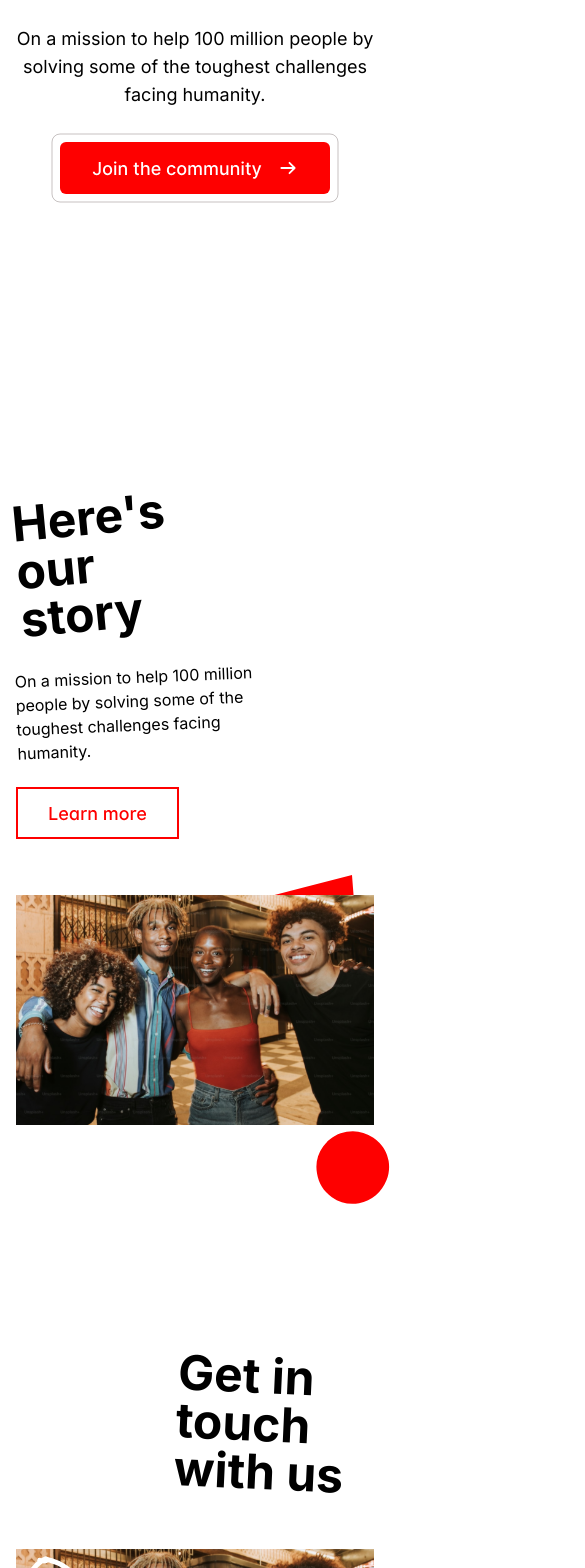
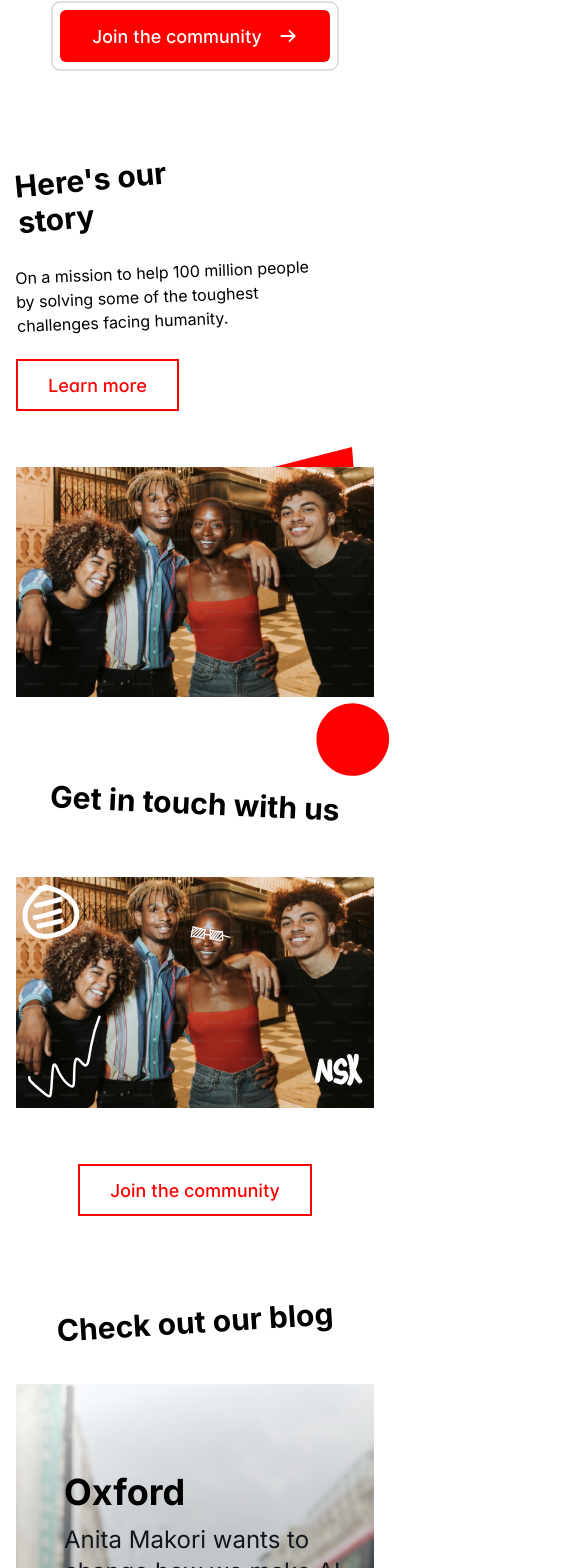
Before and after one commit to nskai-org/website-nsk-ai, a React (Vite) app: page / in a window 390 px wide. Shown: the part 393-1961 px from the top of the page, 585 px wide, since content can reach past the window. Built offline with nearby package versions, Linux system fonts and the light colour scheme.

Commit message:
update:blog

```diff
--- a/src/assets/svg/index.tsx
+++ b/src/assets/svg/index.tsx
@@ -5,9 +5,11 @@
 import ArrowDown from './arrow-down.svg'
 import Exclamation from './exclamation.svg'
 import Rectangle from './rectangle.svg'
+import VerticalLine from './vertical-line.svg'
+import HorizontalLine from './horizontal-line.svg'
 // import
 
-export {JoinCommunity,LearnMore,GetInTouch,ArrowDown,Exclamation,Rectangle}
+export {JoinCommunity,LearnMore,GetInTouch,ArrowDown,Exclamation,Rectangle, VerticalLine,HorizontalLine}
 
 export function Hamburger(props: SVGProps<SVGSVGElement>){
     return <svg xmlns="http://www.w3.org/2000/svg" width="1em" height="1em" viewBox="0 0 14 14" {...props}><path fill="none" stroke="currentColor" stroke-linecap="round" stroke-linejoin="round" d="M13.5 2H6m5 5H3.5m5 5h-8"/></svg>
--- a/src/components/landing-page/blog/Blog.tsx
+++ b/src/components/landing-page/blog/Blog.tsx
@@ -1,20 +1,24 @@
 import { BlogItems } from "./BlogItems";
+import { HorizontalLine,VerticalLine } from "../../../assets/svg";
 
 const Blog = () => {
   return (
-    <div>
-      <h1 className="text-5xl font-bold rotate-[-3.57deg] text-center mb-11">
+    <div className="py-11 sm:py-28">
+      <h1 className="text-3xl sm:text-5xl font-bold rotate-[-3.57deg] text-center mb-11">
         Check out our blog
       </h1>
-      <div className="grid grid-rows-2 grid-cols-2">
+      <div className="grid md:grid-rows-2 md:grid-cols-2 grid-rows-3 md:gap-6 gap-y-6 relative">
+        <img className="absolute left-[49.5%] hidden md:block" src={VerticalLine} alt="" />
+        <img className="absolute top-[50%] right-[-35px] hidden md:block" src={HorizontalLine} alt="" />
         {BlogItems.map((item, idx) => (
           <div
             key={idx}
-            className={`bg-[url(${
+            className={`bg[url(${
               item.img
-            })] h-166 w-124 w-128 bg-no-repeat relative ${
-              idx == 0 ? "row-span-3" : "h-full w-128"
+            })] bg-no-repeat bg-cover relative ${
+              idx == 0 ? "md:row-span-2 md:h-166 h-88" : "md:h-full md:w-128"
             }`}
+            style={{ backgroundImage: `url(${item.img})` }}
           >
             <div
               className={`absolute ${
--- a/src/components/landing-page/hero-section/HeroSection.tsx
+++ b/src/components/landing-page/hero-section/HeroSection.tsx
@@ -2,7 +2,7 @@
 
 const HeroSection = () => {
   return (
-    <div data-aos="fade-up" className="flex flex-col items-center justify-center gap-6 py-44">
+    <div data-aos="fade-up" className="flex flex-col items-center justify-center gap-6 sm:py-44 py-11">
       <h2 className="text-3xl sm:text-5xl max-w-190 text-center">We create ethical & scalable <b>technologies for a better world</b></h2>
       <p className="text-lg font-normal text-center max-w-136 sm:px-10 ">
         On a mission to help 100 million people by solving some of the toughest
--- a/src/components/landing-page/hero-section/OurStory.tsx
+++ b/src/components/landing-page/hero-section/OurStory.tsx
@@ -2,12 +2,12 @@
 
 const OurStory = () => {
   return (
-    <div className="py-28 flex md:flex-row flex-col gap-14" data-aos="fade-up">
+    <div className="py-11 sm:py-28 flex md:flex-row flex-col gap-14" data-aos="fade-up">
       <div className="flex flex-col gap-5">
-        <h1 className="text-5xl max-w-51 font-bold rotate-[-5.42deg]">
+        <h1 className="text-3xl sm:text-5xl max-w-51 font-bold rotate-[-5.42deg]">
           Here's our story
         </h1>
-        <p className="max-w-84 py-2 pr-15 rotate-[-2.28deg] font-normal">
+        <p className="md:max-w-84 py-2 pr-15 rotate-[-2.28deg] font-normal">
           On a mission to help 100 million people by solving some of the
           toughest challenges facing humanity.
         </p>
--- a/src/components/landing-page/hero-section/join-community/JoinCommunity.tsx
+++ b/src/components/landing-page/hero-section/join-community/JoinCommunity.tsx
@@ -2,15 +2,15 @@
 
 const JoinCommunity = () => {
   return (
-    <div data-aos="fade-up" className="py-28">
-      <h1 className="text-5xl font-bold rotate-[2.64deg] mb-14 pl-40">
+    <div data-aos="fade-up" className="py-11 sm:py-28">
+      <h1 className="text-3xl sm:text-5xl font-bold rotate-[2.64deg] mb-14 md:pl-40 text-center md:text-left">
         Get in touch with us
       </h1>
-      <div className="flex gap-14 items-center ">
+      <div className="flex gap-14 items-center flex-col md:flex-row">
         <img src="./join-community.svg" alt="JoinUs" />
         <div className="relative">
           <img src={GetInTouch} alt="JoinCommunity"/>
-          <img src={ArrowDown} alt="ArrowDown" className="absolute top-[-13.5rem] left-[40px]" />
+          <img src={ArrowDown} alt="ArrowDown" className="absolute top-[-13.5rem] left-[40px] hidden md:block" />
         </div>
       </div>
     </div>
--- a/src/components/landing-page/navigation/navbar/ResponsiveNavbar.tsx
+++ b/src/components/landing-page/navigation/navbar/ResponsiveNavbar.tsx
@@ -15,7 +15,7 @@
       <img src="./logo.svg" alt="logo" className="mb-8" />
       <div className="flex items-center gap-4 flex-col">
         {navbar.map((item, idx) => (
-          <p key={idx} className="hover:text-[#FE0000] cursor-pointer" onClick={()=>handleNavbar("SHOW_NAV")}>
+          <p key={idx} className="hover:text-[#FE0000] cursor-pointer" onClick={()=>handleNavbar("HIDE_NAV")}>
             {item.text}
           </p>
         ))}
```
Also changed, not shown: src/assets/svg/horizontal-line.svg (added), src/assets/svg/vertical-line.svg (added).
